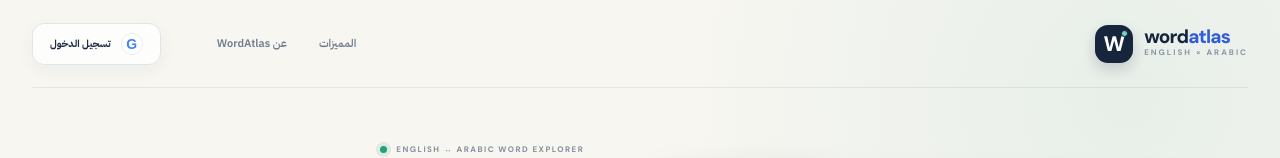
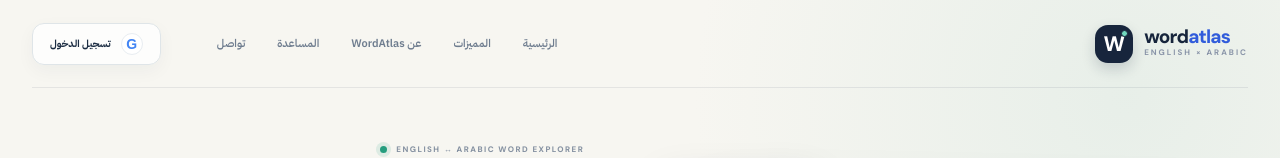
Before and after one commit to ahmed1-khaled/wordatlas, a plain HTML site: page index.html in a window 1280 px wide. Shown: the top 158 px of the page. Drawn offline with Linux system fonts and the light colour scheme; no server answers.

Commit message:
Add help and contact links to public landing navigation

```diff
--- a/index.html
+++ b/index.html
@@ -23,8 +23,11 @@
         <span class="brand-name">word<span>atlas</span><small>ENGLISH × ARABIC</small></span>
       </a>
       <nav class="landing-nav" aria-label="التنقل الرئيسي">
+        <a href="#publicLanding">الرئيسية</a>
         <a href="#landingFeatures">المميزات</a>
         <a href="#landingAbout">عن WordAtlas</a>
+        <a href="#landingFaq">المساعدة</a>
+        <a href="#landingContact">تواصل</a>
       </nav>
       <button class="landing-login-button" id="landingLoginButton" type="button">
         <span class="google-g">G</span> تسجيل الدخول
```
